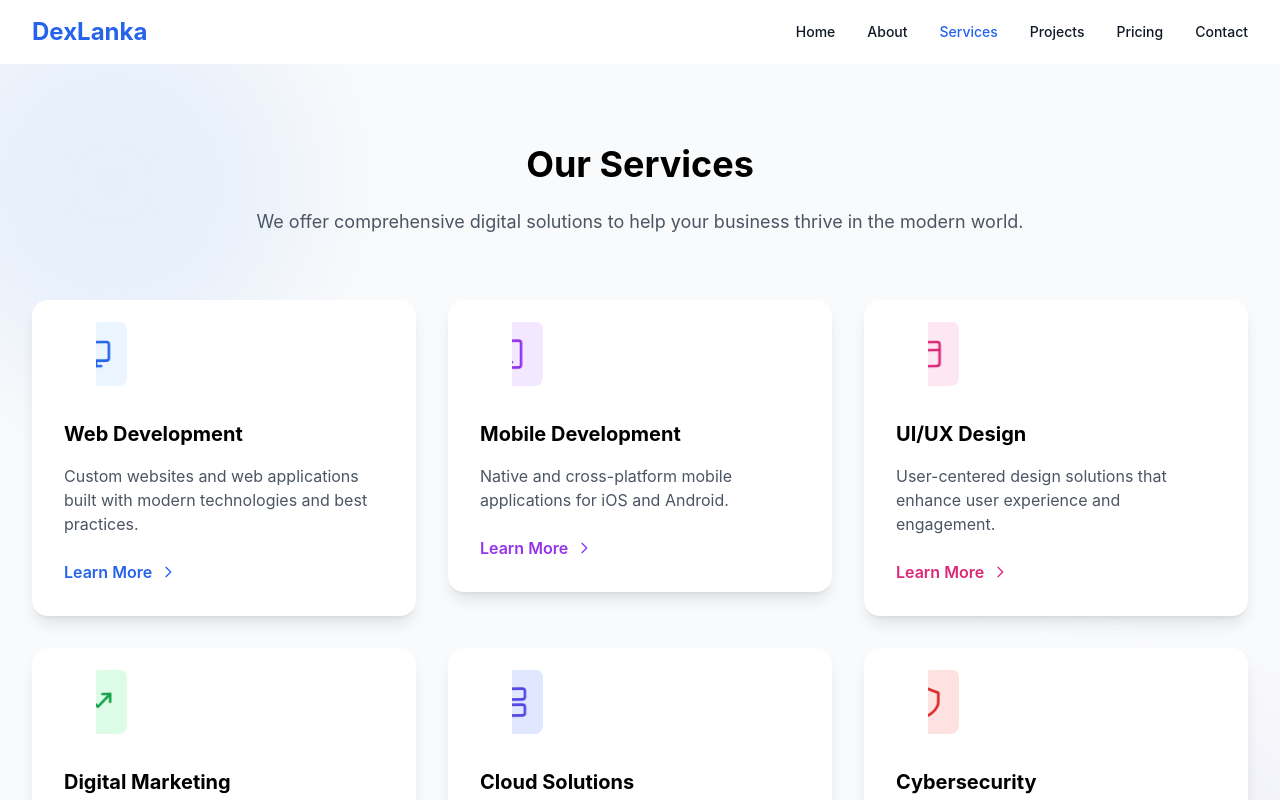
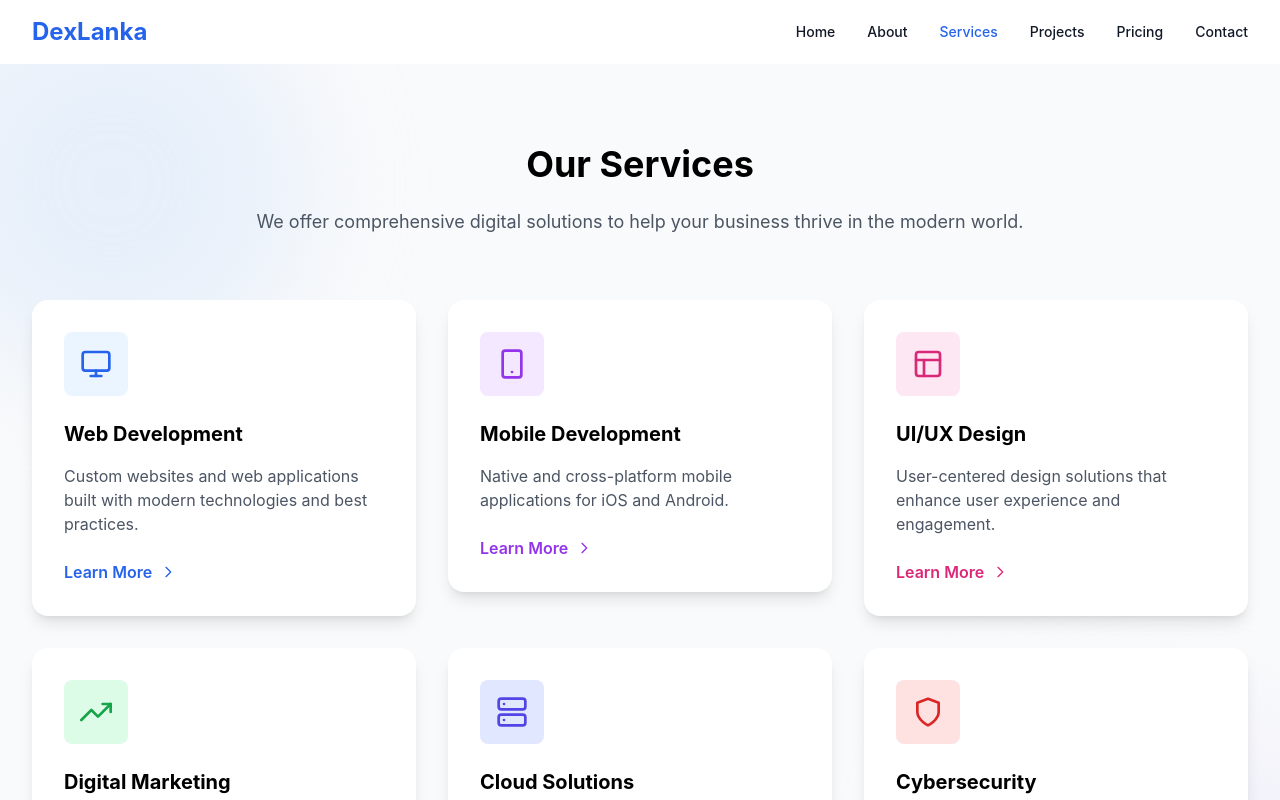
Before and after one commit to rashmithaRKL/DexLanka, a React (Create React App) app: page /services in a window 1280 px wide. Shown: the top 800 px of the page. Built offline with nearby package versions, Linux system fonts and the light colour scheme.

Commit message:
Update Services.js

```diff
--- a/src/components/Services.js
+++ b/src/components/Services.js
@@ -6,37 +6,37 @@ import { FiMonitor, FiSmartphone, FiLayout, FiTrendingUp, FiServer, FiShield } f
 const Services = () => {
   const services = [
     {
-      icon: <FiMonitor className="w-8 h-8" />,
+      icon: <FiMonitor size={32} className="text-current" />,
       title: "Web Development",
       description: "Custom websites and web applications built with modern technologies and best practices.",
       color: "blue"
     },
     {
-      icon: <FiSmartphone className="w-8 h-8" />,
+      icon: <FiSmartphone size={32} className="text-current" />,
       title: "Mobile Development",
       description: "Native and cross-platform mobile applications for iOS and Android.",
       color: "purple"
     },
     {
-      icon: <FiLayout className="w-8 h-8" />,
+      icon: <FiLayout size={32} className="text-current" />,
       title: "UI/UX Design",
       description: "User-centered design solutions that enhance user experience and engagement.",
       color: "pink"
     },
     {
-      icon: <FiTrendingUp className="w-8 h-8" />,
+      icon: <FiTrendingUp size={32} className="text-current" />,
       title: "Digital Marketing",
       description: "Strategic digital marketing solutions to grow your online presence.",
       color: "green"
     },
     {
-      icon: <FiServer className="w-8 h-8" />,
+      icon: <FiServer size={32} className="text-current" />,
       title: "Cloud Solutions",
       description: "Scalable cloud infrastructure and deployment solutions.",
       color: "indigo"
     },
     {
-      icon: <FiShield className="w-8 h-8" />,
+      icon: <FiShield size={32} className="text-current" />,
       title: "Cybersecurity",
       description: "Comprehensive security solutions to protect your digital assets.",
       color: "red"
@@ -91,18 +91,21 @@ const Services = () => {
                 className="relative bg-white rounded-2xl p-8 shadow-lg hover:shadow-xl transition-shadow duration-300 preserve-3d"
                 variants={tiltHover}
               >
-                <motion.div
-                  className={`w-16 h-16 rounded-lg flex items-center justify-center mb-6`}
-                  variants={floatRotate}
-                  initial="hidden"
-                  animate="show"
+                <div className="relative w-16 h-16 mb-6">
+                  <div
+                    className="absolute inset-0 rounded-lg"
                     style={{
                       backgroundColor: service.color === 'blue' ? '#EBF5FF' :
                                      service.color === 'purple' ? '#F3E8FF' :
                                      service.color === 'pink' ? '#FCE7F3' :
                                      service.color === 'green' ? '#DCFCE7' :
                                      service.color === 'indigo' ? '#E0E7FF' :
-                                   '#FEE2E2',
+                                     '#FEE2E2'
+                    }}
+                  />
+                  <div
+                    className="relative w-full h-full flex items-center justify-center"
+                    style={{
                       color: service.color === 'blue' ? '#2563EB' :
                              service.color === 'purple' ? '#9333EA' :
                              service.color === 'pink' ? '#DB2777' :
@@ -112,7 +115,8 @@ const Services = () => {
                     }}
                   >
                     {service.icon}
-                </motion.div>
+                  </div>
+                </div>
                 <h3 className="text-xl font-bold mb-4">{service.title}</h3>
                 <p className="text-gray-600">{service.description}</p>
                 <motion.div
```
Lines whose indentation alone changed are shown as unchanged.
